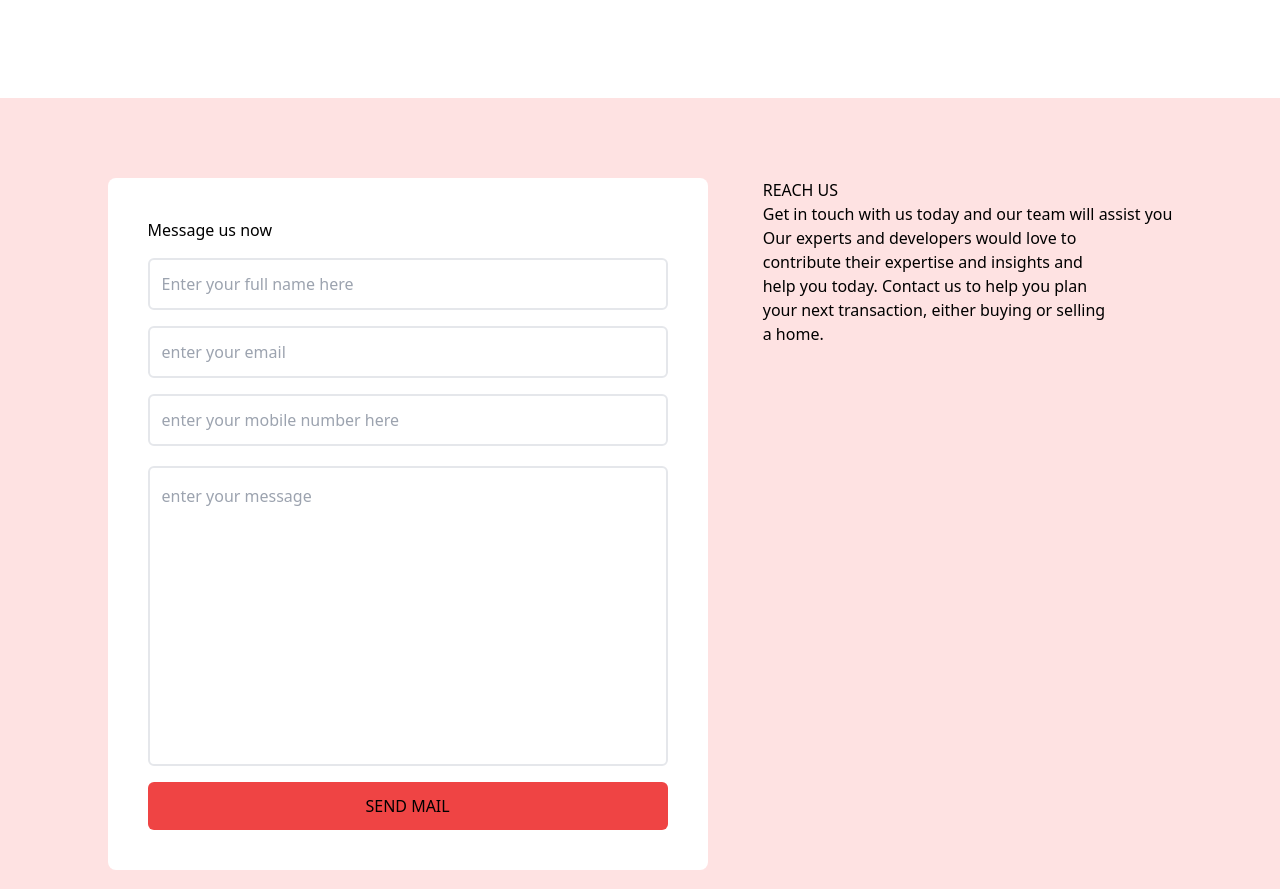
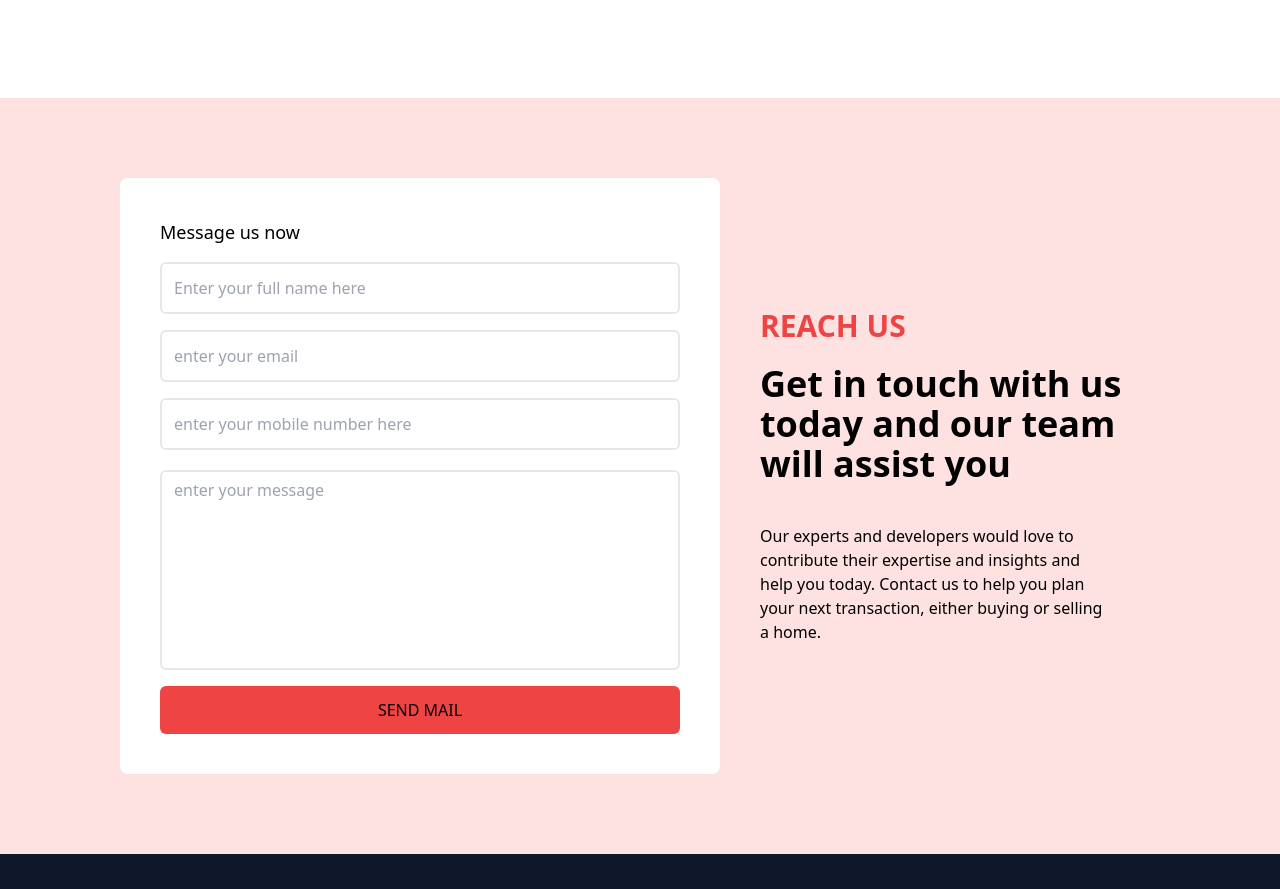
Before and after one commit to Siggahstar/Real_Estate, a React (Vite) app: page / in a window 1280 px wide. Shown: the part 6232-7121 px from the top of the page. Built offline with nearby package versions, Linux system fonts and the light colour scheme.

Commit message:
completed the the work

```diff
--- a/src/components/Footer.jsx
+++ b/src/components/Footer.jsx
@@ -1,11 +1,64 @@
-import React from 'react'
+import React from "react";
+import {
+  FaFacebook,
+  FaInstagram,
+  FaTwitter,
+  FaYoutube,
+  FaSpinner,
+  FaLocationArrow,
+  FaEnvelope,
+  FaPhone,
+} from "react-icons/fa";
 
 const Footer = () => {
   return (
-    <div>
+    <div className="flex max-lg:flex-col max-lg:items-center max-lg:gap-10 bg-slate-900  p-20 max-lg:p-5 justify-around">
+      <div className="flex  flex-col gap-7">
+        <h1 className="text-white text-2xl ">About Us</h1>
+        <p className="max-w-[300px] text-white ">
+          {" "}
+          Lorem ipsum dolor sit amet, consectetur adipisicing elit. Libero,
+          placeat? Odit aliquam, maiores ducimus perspiciatis cupiditate dolorum
+          sit repellendus nulla?
+        </p>
+        <div className="flex gap-3">
+          <div className="bg-white p-2 rounded-xl  ">
+            <FaFacebook size={30} />
+          </div>
+          <div className="bg-white p-2 rounded-xl">
+            <FaInstagram size={30} />{" "}
+          </div>
+          <div className="bg-white p-2 rounded-xl">
+            <FaTwitter size={30} />
+          </div>
+          <div className="bg-white p-2 rounded-xl">
+            <FaYoutube size={30} />
+          </div>
+        </div>
+      </div>
+      <div className="text-white flex flex-col gap-5">
+        <h1>Contact Us</h1>
+        <div className="flex items-center">
+          <div><FaLocationArrow size={30} /></div>
+          <p>Buea cameroon bomaka</p>
+        </div>
+        <div className="flex items-center">
 
+        <div><FaEnvelope size={30}/></div>
+          <p>+237 676697868</p>
+        </div>
+        <div className="flex items-center">
+        <div><FaPhone size={30}/></div>
+          <p>+237 676697868</p>
+        </div>
+        <div className="flex items-center">
+        <div><FaEnvelope size={30}/></div>
+          <p>fonjidaniel@gmail.com</p>
+        </div>
+
+      </div>
     </div>
-  )
-}
+  );
+};
 
-export default Footer
+export default Footer;
--- a/src/components/ServiceCard.jsx
+++ b/src/components/ServiceCard.jsx
@@ -2,8 +2,8 @@ import React from "react";
 const ServiceCard = ({ icon, desc, title , darkMode}) => {
   const IconComponent = icon;
   return (
-    <div className={`flex flex-col justify-center bg-white gap-4 p-9 rounded-xl border-b-4 border-red-500  ${darkMode? "bg-slate-900 text-white" : "bg-red-200"}`}>
-      <div className={` w-20 p-4 rounded-full bg-red-200`}>
+    <div className={`flex flex-col justify-center gap-4 p-9 rounded-xl border-b-4 border-red-500  ${darkMode? "bg-slate-900 text-white" : "bg-red-100"}`}>
+      <div className={` w-20 p-4 rounded-full ${darkMode? "bg-slate-800" : "bg-red-200"}`}>
         {" "}
         <IconComponent size="45" color="" />
       </div>
--- a/src/sections/Contact.jsx
+++ b/src/sections/Contact.jsx
@@ -1,25 +1,62 @@
-import React from 'react'
+import React from "react";
 
-const Contact = ({darkMode}) => {
+const Contact = ({ darkMode }) => {
   return (
-    <section id='contact' className= {`${darkMode? "bg-black": "bg-red-100 p-10"}`}>
-    <div  className={`flex justify-around p-10`}>
-      <div className={`flex flex-col gap-4 p-10 ${darkMode? "bg-slate-900 text-white" : "bg-white" }  w-[600px] rounded-lg`}>
-        <p>  Message us now</p>
-        <input type="text" placeholder='Enter your full name here' className='border-2 p-3 rounded-md ' />
-        <input type="text" placeholder='enter your email' className='border-2 p-3 rounded-md ' />
-        <input type="text" placeholder='enter your mobile number here' className='border-2 p-3 rounded-md '/>
-        <input type="text" placeholder='enter your message' className='border-2 px-3 rounded-md h-[300px]  mt-1 pb-[240px] ' />
-        <button className='bg-red-500 rounded-md p-3 '> SEND MAIL</button>
+    <section
+      id="contact"
+      className={`${darkMode ? "bg-black" : "bg-red-100 p-10"}`}
+    >
+      <div className={`flex justify-center gap-10 p-10 max-lg:flex-col max-lg:items-center`}>
+        <div
+          className={`flex flex-col gap-4 p-10 justify-center ${
+            darkMode ? "bg-slate-900 text-w" : "bg-white"
+          }  w-[600px] max-lg:w-[400px] rounded-lg`}
+        >
+          <p className={darkMode ? "text-white text-lg " : "text-lg"}>
+            {" "}
+            Message us now
+          </p>
+          <input
+            type="text"
+            placeholder="Enter your full name here"
+            className="border-2 p-3 rounded-md "
+          />
+          <input
+            type="text"
+            placeholder="enter your email"
+            className="border-2 p-3 rounded-md "
+          />
+          <input
+            type="text"
+            placeholder="enter your mobile number here"
+            className="border-2 p-3 rounded-md "
+          />
+          <input
+            type="text"
+            placeholder="enter your message"
+            className="border-2 px-3 rounded-md h-[200px]  mt-1 pb-[160px] "
+          />
+          <button className="bg-red-500 rounded-md p-3 "> SEND MAIL</button>
+        </div>
+        <div
+          className={`flex flex-col justify-center gap-5 ${
+            darkMode ? "text-white" : ""
+          }  `}
+        >
+          <p className="text-3xl font-semibold text-red-500 ">REACH US</p>
+          <h1 className="text-4xl mb-5 font-semibold max-w-[400px]">
+            {" "}
+            Get in touch with us today and our team will assist you
+          </h1>
+          <p className="max-w-[350px]">
+            Our experts and developers would love to contribute their expertise
+            and insights and help you today. Contact us to help you plan your
+            next transaction, either buying or selling a home.
+          </p>
+        </div>
       </div>
-      <div>
-        <p>REACH US</p>
-        <h1>Get in touch with us today and our team will assist you</h1>
-        <p className='max-w-[350px]'>Our experts and developers would love to contribute their expertise and insights and help you today. Contact us to help you plan your next transaction, either buying or selling a home.</p>
-      </div>
-    </div>
     </section>
-  )
-}
+  );
+};
 
-export default Contact
+export default Contact;
--- a/src/sections/Properties.jsx
+++ b/src/sections/Properties.jsx
@@ -50,7 +50,4 @@ const Properties = ({ addToCard, darkMode }) => {
   );
 };
 
-Properties.propTypes = {
-  addToCard: PropTypes.func.isRequired,
-};
 export default Properties;
--- a/tailwind.config.js
+++ b/tailwind.config.js
@@ -10,6 +10,9 @@ export default {
       colors: {
         dark: '#333333',
         darker: '#1a1a1a',
+      },
+      animation: {
+        spin: 'spin 2s linear infinite',
       },
     },
   },
```
